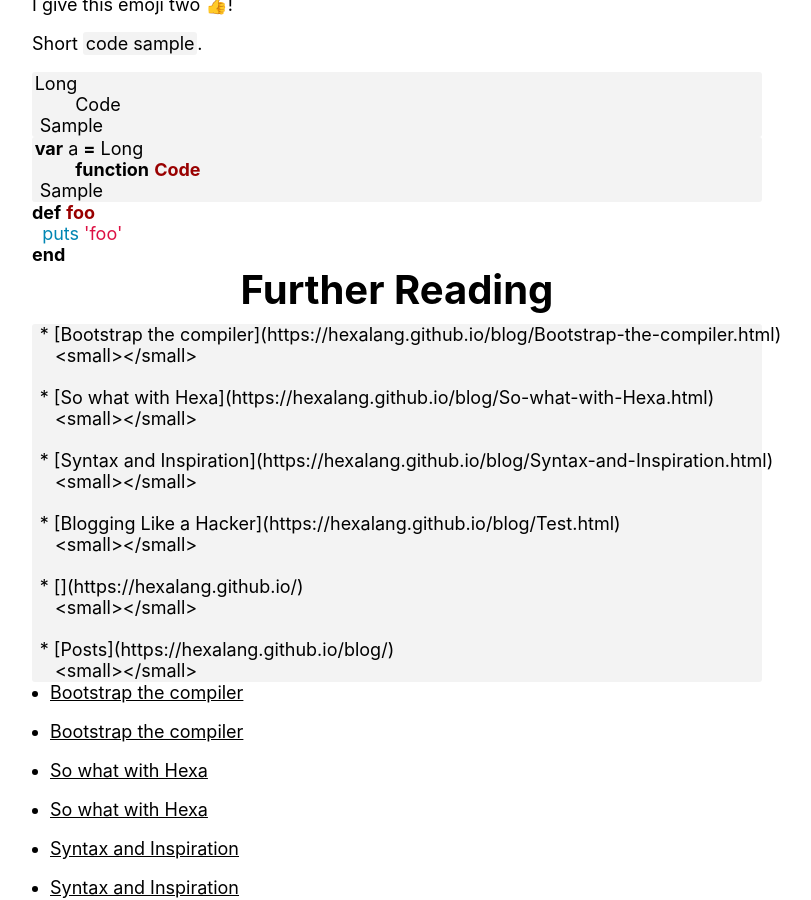
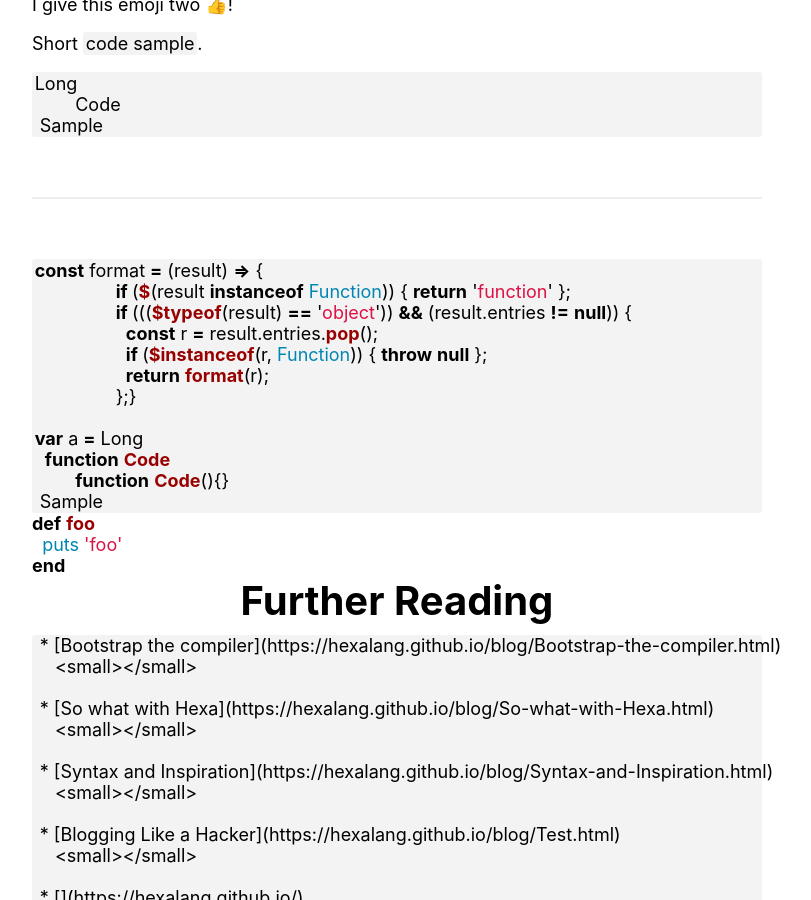
Before and after one commit to hexalang/hexalang.github.io, a Jekyll site: the page built from blog/Test.md, in a window 1280 px wide and 900 px high, scrolled down 539 px. Shown: the whole window, without its empty margins (243-1054 px from the left). Built offline with Jekyll 4.4.1, drawn with Linux system fonts in a browser that asks for light colours; emoji names are drawn with the system emoji font.

Commit message:
More tests

````diff
--- a/blog/Test.md
+++ b/blog/Test.md
@@ -19,9 +19,22 @@ Long
  Sample
 ```
 
+
+---
+
+
 ```js
+const format = (result) => {
+                if ($(result instanceof Function)) { return 'function' };
+                if ((($typeof(result) == 'object')) && (result.entries != null)) {
+                  const r = result.entries.pop();
+                  if ($instanceof(r, Function)) { throw null };
+                  return format(r);
+                };}
+
 var a = Long
-	function Code
+  function Code
+	function Code(){}
  Sample
 ```
 
````
